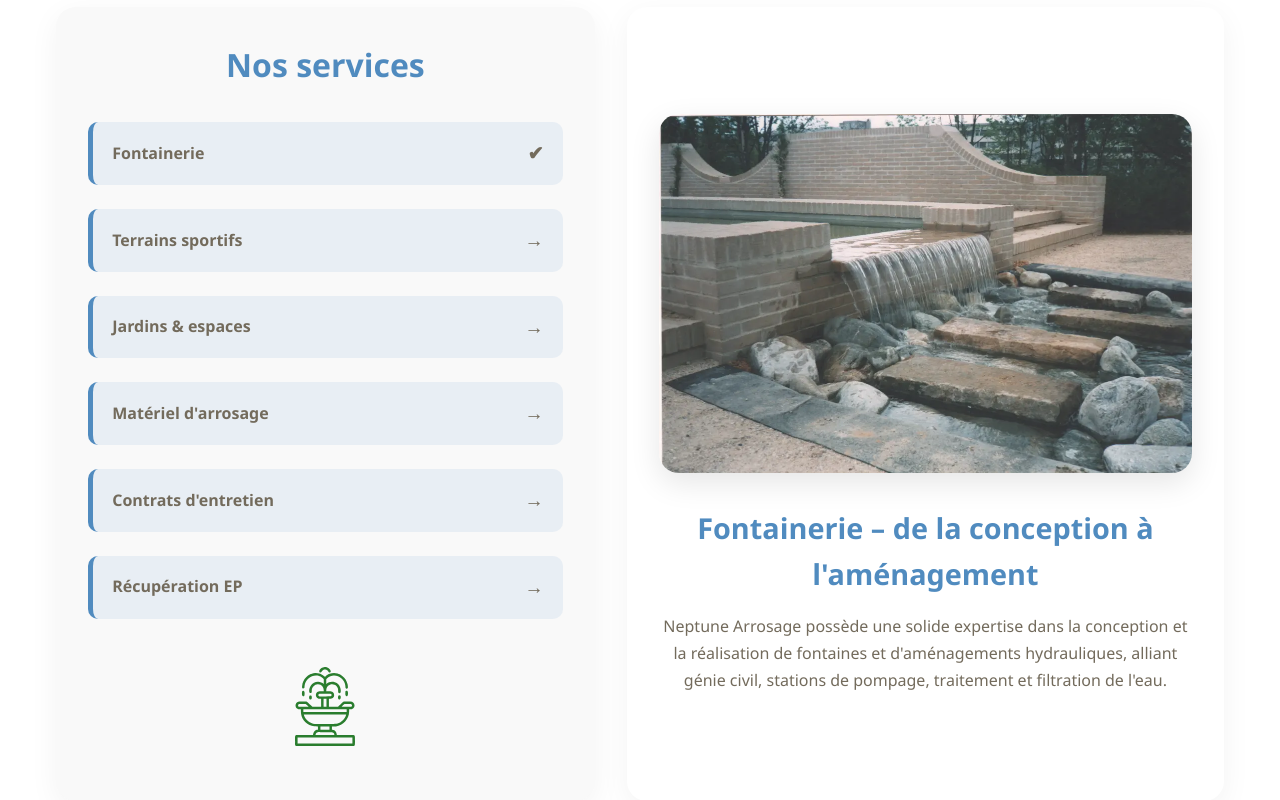
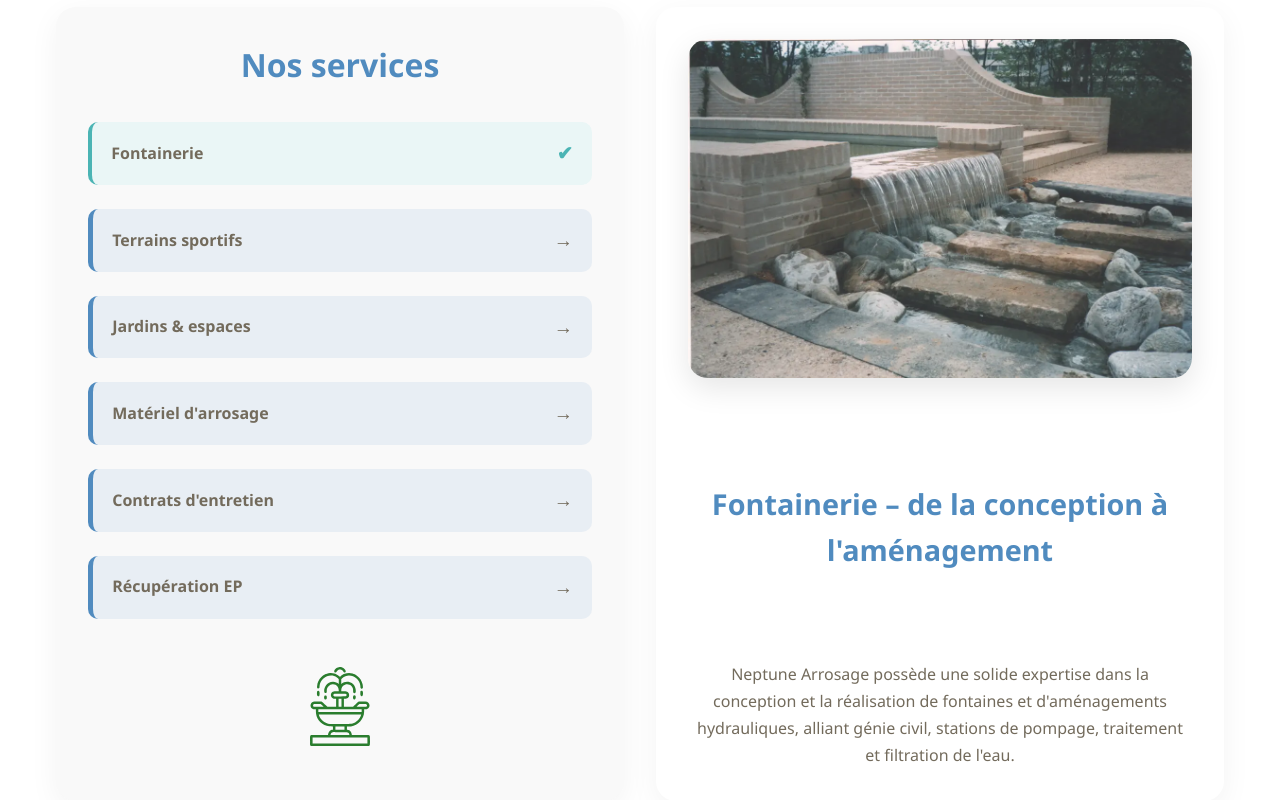
Before and after one commit to Jordan-celton/Neptune-Arrosage, a React (Vite) app in the folder mon-projet/: page /services in a window 1280 px wide. Shown: the part 600-1400 px from the top of the page. Built offline with nearby package versions, Linux system fonts and the light colour scheme.

Commit message:
Mise à jour de la section Services : correction de l'image de fond, ajout de styles pour les éléments actifs, et amélioration de la mise en page des services.

```diff
--- a/mon-projet/src/styles/ServicesPage/Services.css
+++ b/mon-projet/src/styles/ServicesPage/Services.css
@@ -7,7 +7,7 @@
 
 /* ----------- Fil d’Ariane ----------- */
 .breadcrumb-section {
-    background: url("../../assets/photos/Services/Fontaine Rueil Imp 1.webp") no-repeat center center / cover;
+    background: url("../../assets/photos/Home//Fontaine 2.webp") no-repeat center center / cover;
     padding: 6rem 2rem;
     position: relative;
 }
@@ -130,6 +130,35 @@
     text-decoration: none;
 }
 
+.service-item.active {
+    background-color: #eaf6f6;
+    font-weight: bold;
+    border-left: 4px solid #4bb4b4;
+}
+
+.arrow-icon {
+    margin-left: 0.5rem;
+    transition: all 0.2s ease;
+}
+
+.service-item.active .arrow-icon {
+    color: #4bb4b4;
+}
+
+.services-list-container {
+    display: flex;
+    flex-wrap: wrap;
+    gap: 2rem;
+}
+
+.services-overlay,
+.services-image-section {
+    flex: 1 1 45%;
+    display: flex;
+    flex-direction: column;
+    justify-content: space-between;
+}
+
 .arrow-icon {
     font-size: 1.2rem;
 }
@@ -143,6 +172,11 @@
 .service-icon {
     width: 60px;
     height: auto;
+    transition: transform 0.3s ease-in-out;
+}
+
+.service-item.active .service-icon {
+    transform: scale(1.1);
 }
 
 /* ----------- Image + Texte ----------- */
@@ -185,7 +219,6 @@
     }
 }
 
-
 @media (max-width: 768px) {
     .services-header h1 {
         font-size: 2rem;
```
